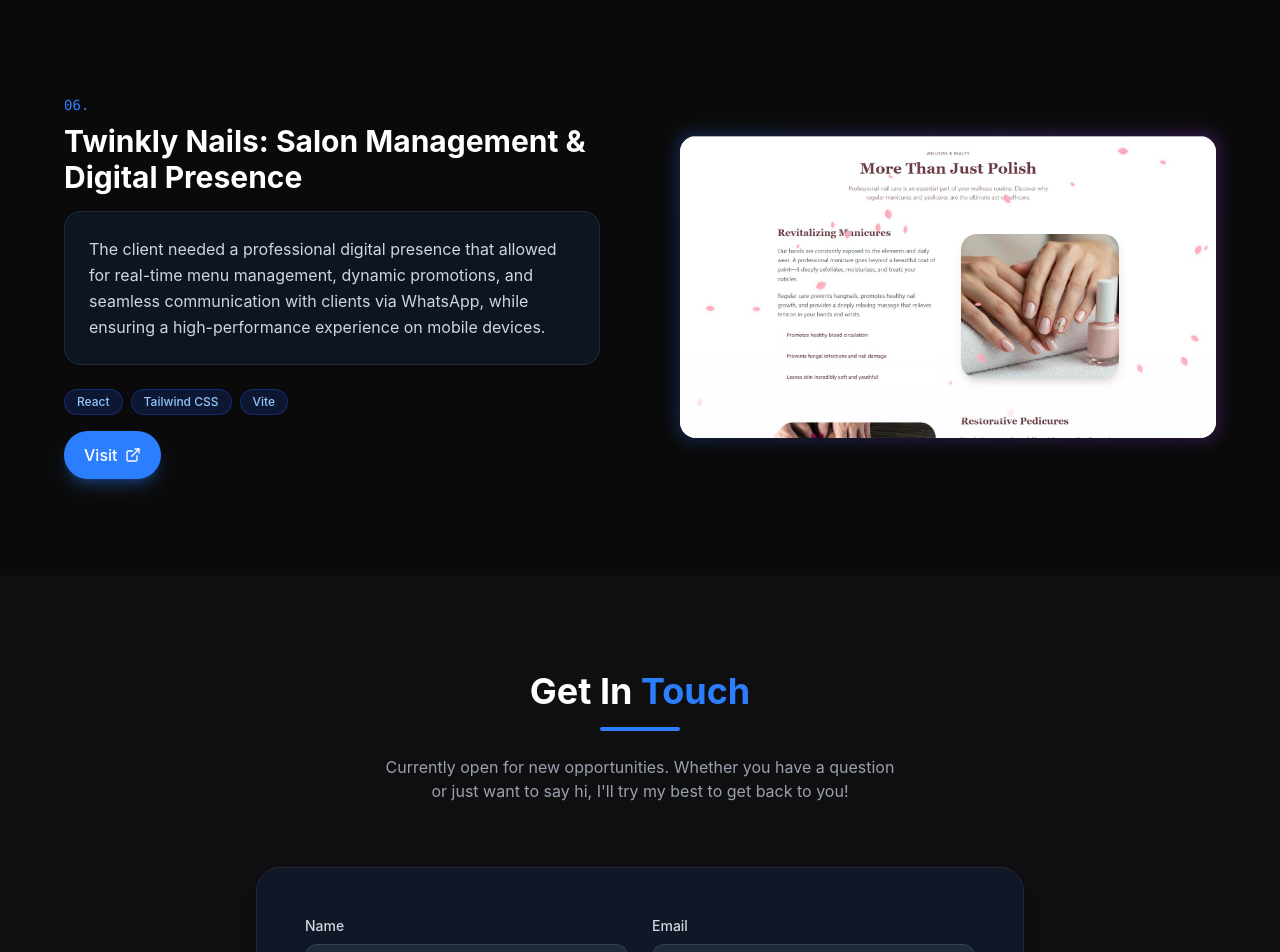
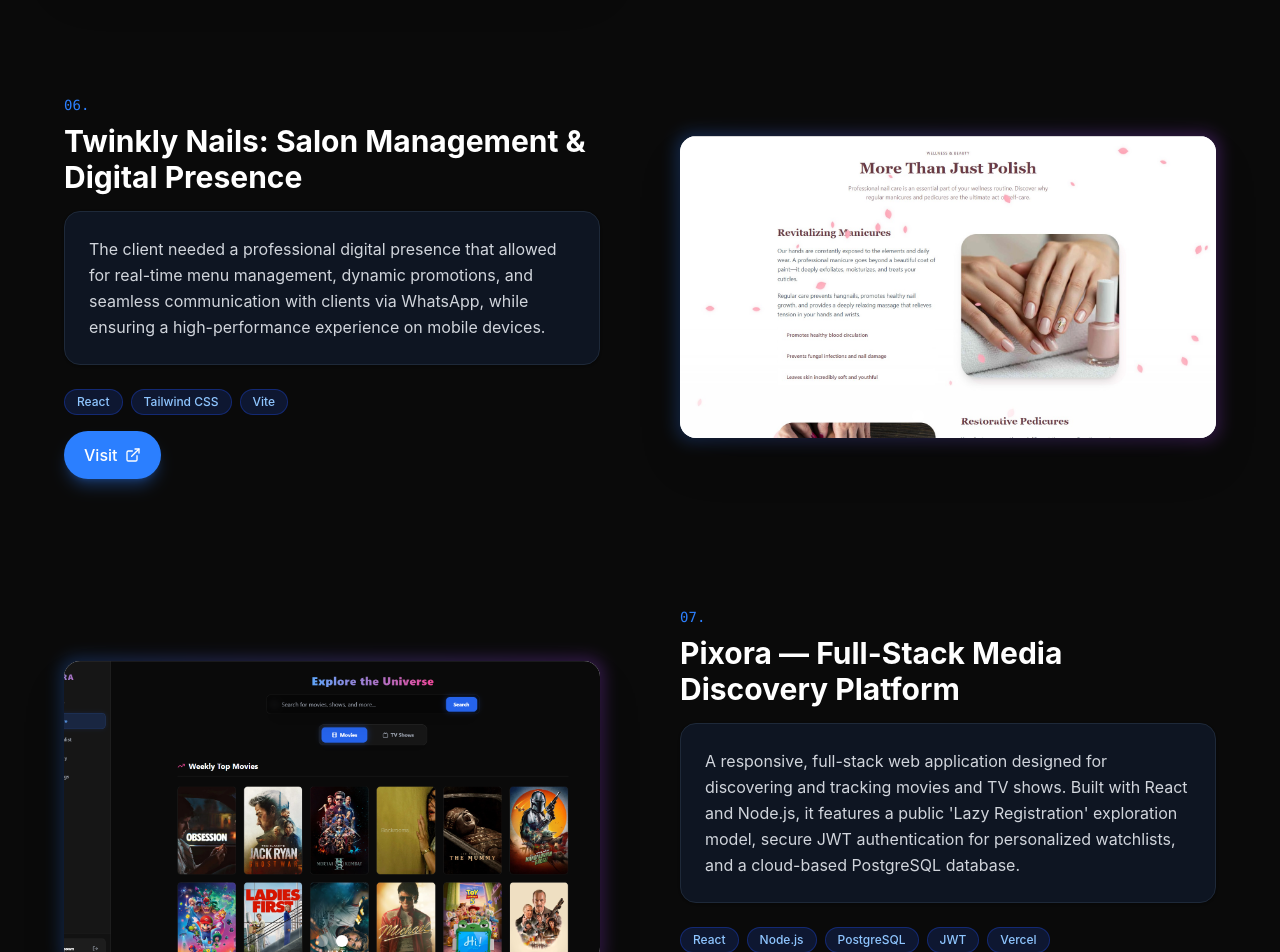
Before and after one commit to EshanFernando0/EF-portfolio, a React app: page / in a window 1280 px wide. Shown: the part 5440-6392 px from the top of the page. Built offline with nearby package versions, Linux system fonts and the light colour scheme; the HTML template or start-up script is replaced by a standard one.

Commit message:
Add Pixora media discovery platform to projects section

```diff
--- a/src/components/Slideshow.jsx
+++ b/src/components/Slideshow.jsx
@@ -1,6 +1,6 @@
 import React, { useState, useEffect, useMemo, useRef } from 'react';
 
-export default function Slideshow({ images = [], interval = 3500 }) {
+export default function Slideshow({ images = [], interval = 3500, aspect = 'video' }) {
   const [index, setIndex] = useState(0);
   const resolvedImages = useMemo(
     () => images.map((img) => `${import.meta.env.BASE_URL}${img}`),
@@ -25,19 +25,18 @@
 
   if (!visibleImages || visibleImages.length === 0) return null;
 
+  const aspectClass = aspect === 'portrait' ? 'aspect-[3/4]' : 'aspect-video';
+
   return (
-    <div className="relative w-full rounded-2xl overflow-hidden bg-gray-200 aspect-video shadow-2xl">
+    <div className={`relative w-full rounded-2xl overflow-hidden bg-gray-200 ${aspectClass} shadow-2xl`}>
       <div className="absolute inset-0 flex transition-transform duration-700" style={{ transform: `translateX(-${safeIndex * 100}%)` }}>
         {visibleImages.map((img, i) => (
-          <img
+          <div
             key={i}
-            src={img}
-            alt={`slide-${i + 1}`}
-            className="w-full h-full object-cover flex-shrink-0"
-            onError={(event) => {
-              const failedSrc = event.currentTarget.getAttribute('src');
-              setVisibleImages((currentImages) => currentImages.filter((currentSrc) => currentSrc !== failedSrc));
-            }}
+            className="w-full h-full min-w-full flex-shrink-0 block bg-center bg-cover"
+            style={{ backgroundImage: `url('${img}')` }}
+            role="img"
+            aria-label={`slide-${i + 1}`}
           />
         ))}
       </div>
--- a/src/portfolioData.js
+++ b/src/portfolioData.js
@@ -98,8 +98,21 @@
       "project_twinkly_5.jpg",
       "project_twinkly_6.jpg"
     ],
-    liveUrl: "https://twinkly-nails.vercel.app/",
+    liveUrl: "https://twinkly-nails.vercel.app",
     githubUrl: "https://github.com/EshanFernando0/twinkly-nails"
+  }
+  ,
+  {
+    id: 7,
+    title: "Pixora — Full-Stack Media Discovery Platform",
+    description: "A responsive, full-stack web application designed for discovering and tracking movies and TV shows. Built with React and Node.js, it features a public 'Lazy Registration' exploration model, secure JWT authentication for personalized watchlists, and a cloud-based PostgreSQL database.",
+    tech: ["React", "Node.js", "PostgreSQL", "JWT", "Vercel"],
+    images: [
+      "pixora_1.png",
+      "pixora_2.png"
+    ],
+    liveUrl: "https://pixora-lmxk.vercel.app/",
+    githubUrl: "#"
   }
 ];
 
```
Also changed, not shown: public/pixora_1.png (added), public/pixora_2.png (added).
